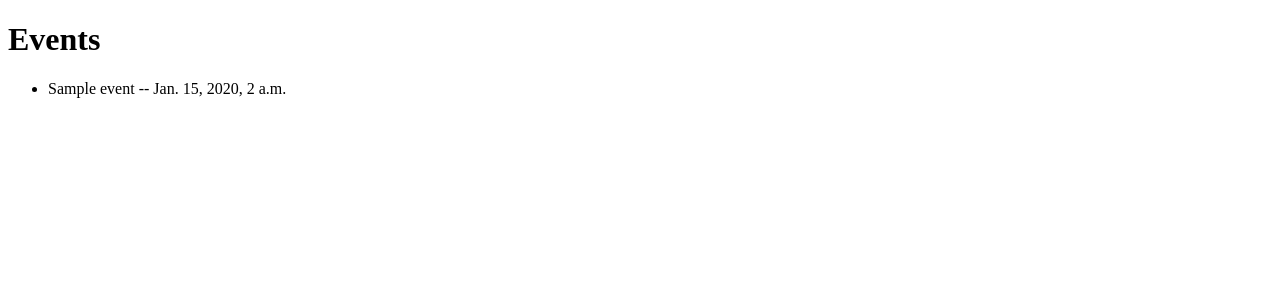
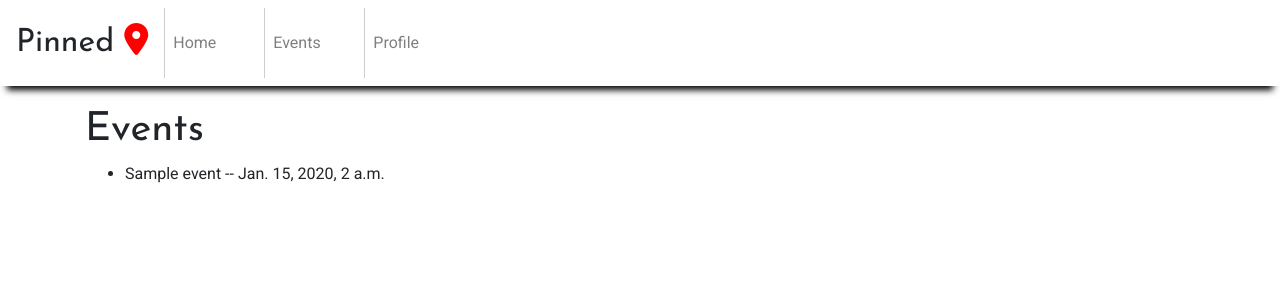
Before and after one commit to LorenzSelv/pinned, a Django app: page /events/ in a window 1280 px wide. Shown: the top 300 px of the page. Run offline with Django 3.2, Linux system fonts and the light colour scheme; tables that the repository leaves empty hold one stand-in row (values such as "Sample post"); some libraries are stand-ins or nearby versions.

Commit message:
Added basic templates and styling for current pages

```diff
--- /dev/null
+++ b/core/static/core/generic.css
@@ -0,0 +1,40 @@
+body{
+    font-family: 'Roboto', sans-serif;
+}
+
+h1,h2,h3,h4{
+    font-family: 'Josefin Sans', sans-serif;
+}
+
+/* Navbar styling */
+
+.navbar-brand{
+    font-family: 'Josefin Sans', sans-serif;
+    font-size: 2em;
+}
+
+.navbar-brand>i{
+    color: red;
+}
+
+.navbar{
+    z-index: 2;
+    box-shadow: black 0pt 8pt 5pt -5pt;
+}
+
+.navbar-nav .nav-link{
+    line-height: 70px;
+    width: 100px;
+    padding: 0 10pt;
+    border-left: 1pt solid #5c59594d;
+}
+
+.nav-item:hover{
+    background-color: #ececec;
+}
+
+/* Content styling */
+
+.content{
+    margin-top: 20px;
+}
--- a/core/templates/core/events.html
+++ b/core/templates/core/events.html
@@ -1,19 +1,12 @@
-<!DOCTYPE html>
-<html lang="en">
-<head>
-    <meta charset="UTF-8">
-    <title>Title</title>
-</head>
-<body>
-{# Note to @Andrea:#}
-{# Simple example on how to access model data #}
-
+{% extends "core/generic.html" %}
+{% block title%}Events{% endblock %}
+{% block content %}
     <h1>Events</h1>
     <ul>
     {% for event in event_list %}
         <li>{{ event.name }} -- {{ event.start_date_time }}</li>
+    {% empty %}
+        <li>No events (for now)!</li>
     {% endfor %}
     </ul>
-
-</body>
-</html>
+{% endblock %}
--- /dev/null
+++ b/core/templates/core/generic.html
@@ -0,0 +1,38 @@
+<!DOCTYPE html>
+<html>
+<head>
+    <meta charset="UTF-8">
+    <title>Pinned - {% block title %}{% endblock %}</title>
+
+    <!-- CSS -->
+    <link rel="stylesheet" href="https://maxcdn.bootstrapcdn.com/bootstrap/4.0.0-beta.2/css/bootstrap.min.css" integrity="sha384-PsH8R72JQ3SOdhVi3uxftmaW6Vc51MKb0q5P2rRUpPvrszuE4W1povHYgTpBfshb" crossorigin="anonymous">
+    {% load static %}
+    <link rel="stylesheet" type="text/css" href="{% static 'core/generic.css' %}">
+    <link href="https://fonts.googleapis.com/css?family=Josefin+Sans|Roboto" rel="stylesheet">
+
+</head>
+<body>
+    <!-- Include navbar -->
+    {% include "core/nav.html" %}
+    <div class="container content">
+        <div class="row">
+            <div class="col-md-12">
+                <!-- Get content from child template -->
+                {% block content %}
+                {% endblock %}
+            </div>
+        </div>
+    </div>
+
+    <!-- SCRIPTS -->
+    <script src="https://code.jquery.com/jquery-3.2.1.slim.min.js" integrity="sha384-KJ3o2DKtIkvYIK3UENzmM7KCkRr/rE9/Qpg6aAZGJwFDMVNA/GpGFF93hXpG5KkN" crossorigin="anonymous"></script>
+    <script src="https://cdnjs.cloudflare.com/ajax/libs/popper.js/1.12.3/umd/popper.min.js" integrity="sha384-vFJXuSJphROIrBnz7yo7oB41mKfc8JzQZiCq4NCceLEaO4IHwicKwpJf9c9IpFgh" crossorigin="anonymous"></script>
+    <script src="https://maxcdn.bootstrapcdn.com/bootstrap/4.0.0-beta.2/js/bootstrap.min.js" integrity="sha384-alpBpkh1PFOepccYVYDB4do5UnbKysX5WZXm3XxPqe5iKTfUKjNkCk9SaVuEZflJ" crossorigin="anonymous"></script>
+    <script src="https://use.fontawesome.com/fe4c4c1b1d.js"></script>
+    <script type="text/javascript">
+        $(function () {
+            $('[data-toggle="tooltip"]').tooltip()
+        })
+    </script>
+</body>
+</html>
--- /dev/null
+++ b/core/templates/core/nav.html
@@ -0,0 +1,21 @@
+<nav class="navbar navbar-expand-lg navbar-light">
+    <a class="navbar-brand">Pinned <i class="fa fa-map-marker" aria-hidden="true"></i></a>
+
+    <button class="navbar-toggler" type="button" data-toggle="collapse" data-target="#navbarSupportedContent" aria-controls="navbarSupportedContent" aria-expanded="false" aria-label="Toggle navigation">
+        <span class="navbar-toggler-icon"></span>
+    </button>
+
+    <div class="collapse navbar-collapse" id="navbarSupportedContent">
+        <ul class="navbar-nav">
+            <li class="nav-item">
+                <a class="nav-link" href="{% url 'core:map' %}" data-toggle="tooltip" data-placement="bottom" title="Map of events">Home</a>
+            </li>
+            <li class="nav-item">
+                <a class="nav-link" href="{% url 'core:events' %}" data-toggle="tooltip" data-placement="bottom" title="List of events">Events</a>
+            </li>
+            <li class="nav-item">
+                <a class="nav-link" href="{% url 'core:profile' %}" data-toggle="tooltip" data-placement="bottom" title="User profile">Profile</a>
+            </li>
+        </ul>
+    </div>
+</nav>
```
Also changed, not shown: core/templates/core/map.html (+6 -26 lines), core/templates/core/profile.html (+12 -12 lines). Lines whose indentation alone changed are shown as unchanged.
